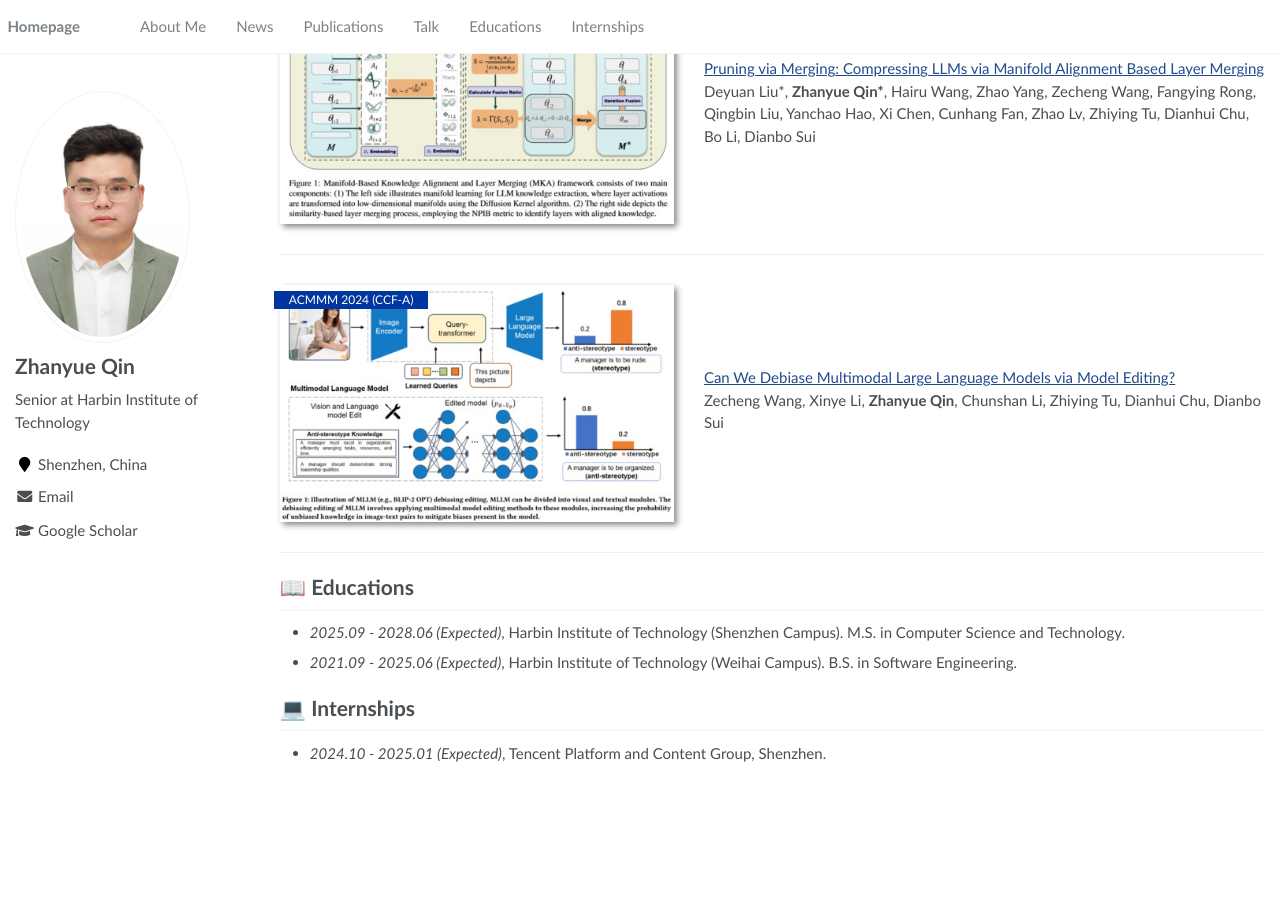
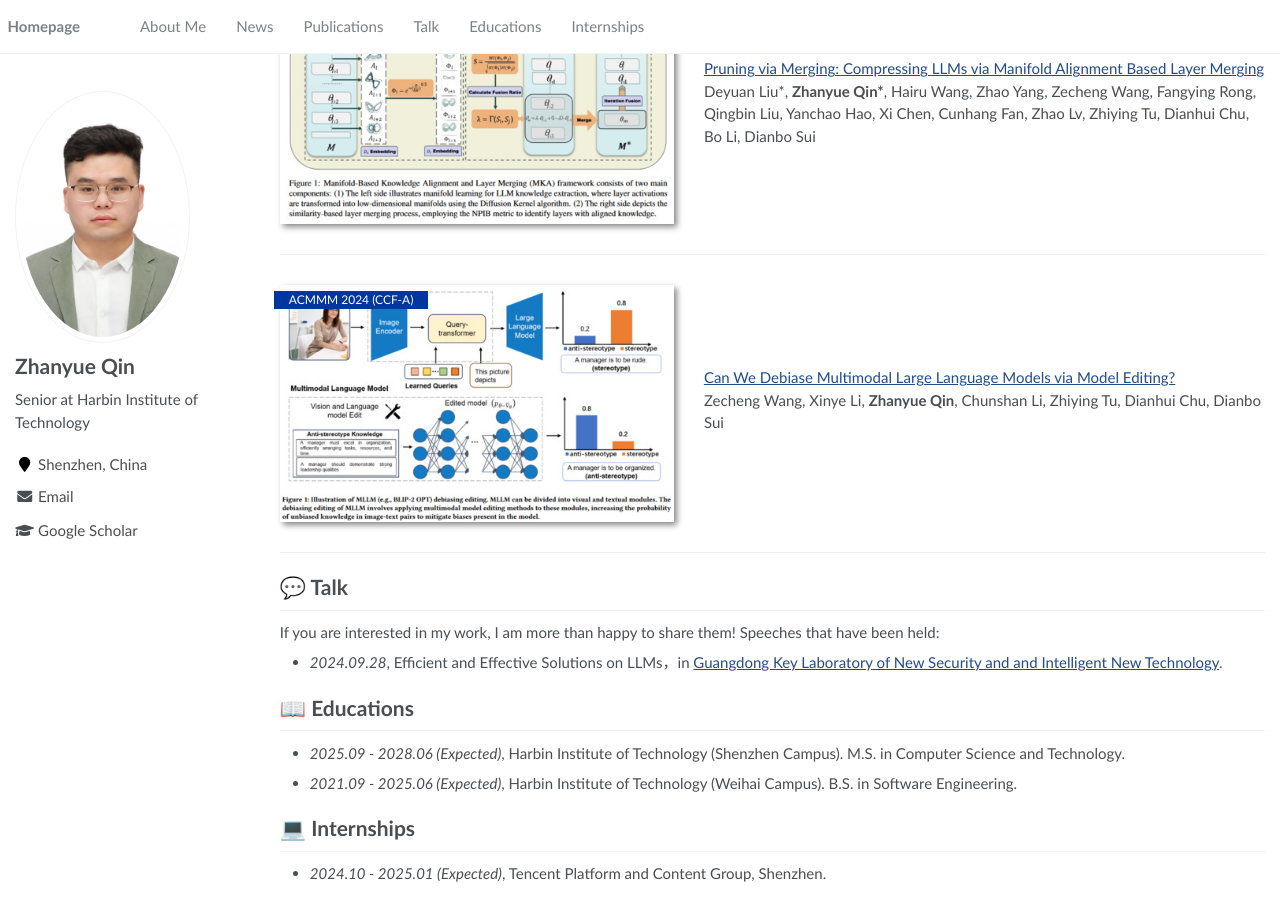
Before and after one commit to hrwang00/HairuWang.github.io, a Jekyll site: the page built from _pages/about.md, in a window 1280 px wide and 900 px high, scrolled down 875 px. Built offline with Jekyll 4.4.1, drawn with Linux system fonts in a browser that asks for light colours; before the commit the page ends 1654 px from its top, so only the background shows below that.

Commit message:
Update about.md

```diff
--- a/_pages/about.md
+++ b/_pages/about.md
@@ -51,6 +51,11 @@ Zecheng Wang, Xinye Li, **Zhanyue Qin**, Chunshan Li, Zhiying Tu, Dianhui Chu, D
 </div>
 </div>
 
+# 💬 Talk
+If you are interested in my work, I am more than happy to share them!
+Speeches that have been held:
+- *2024.09.28*, Efficient and Effective Solutions on LLMs，in [Guangdong Key Laboratory of New Security and and Intelligent New Technology](http://sailing.hitsz.edu.cn/index.htm).
+
 # 📖 Educations
 - *2025.09 - 2028.06 (Expected)*, Harbin Institute of Technology (Shenzhen Campus). M.S. in Computer Science and Technology.
 - *2021.09 - 2025.06 (Expected)*, Harbin Institute of Technology (Weihai Campus). B.S. in Software Engineering.
```
